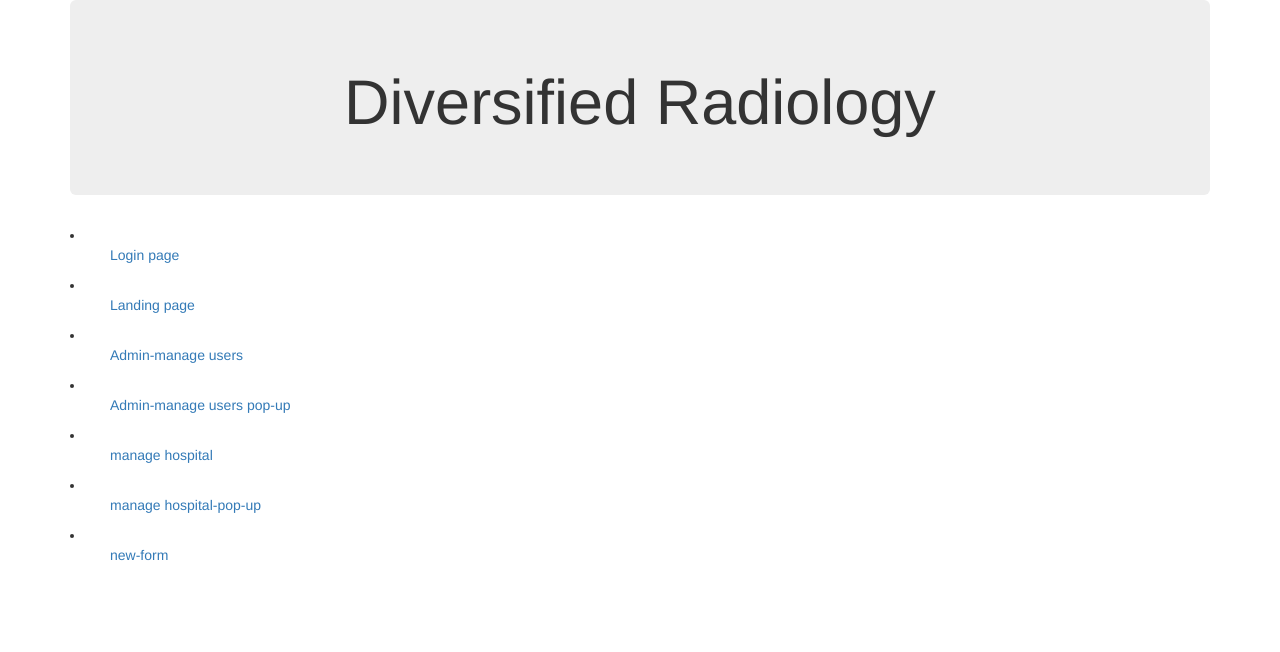
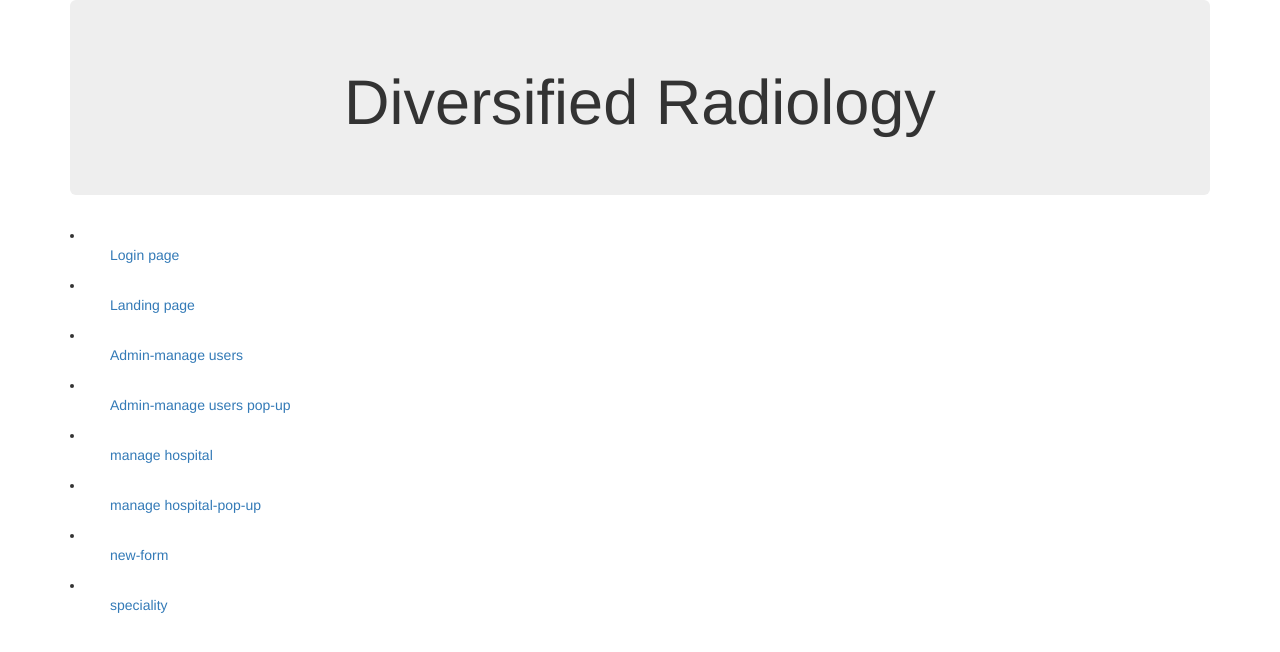
Before and after one commit to shepleasure/Diversified-Radiology, a plain HTML site: page index.html in a window 1280 px wide. Drawn offline with nearby package versions, Linux system fonts and the light colour scheme.

Commit message:
speciality

```diff
--- a/index.html
+++ b/index.html
@@ -35,6 +35,9 @@
 				<li>
 					<ul><a href="new-form.html" target="_blank">new-form</a></ul>
 				</li>
+				<li>
+					<ul><a href="speciality.html" target="_blank">speciality</a></ul>
+				</li>
 			</div>
 		</div>
 	</div>
```
